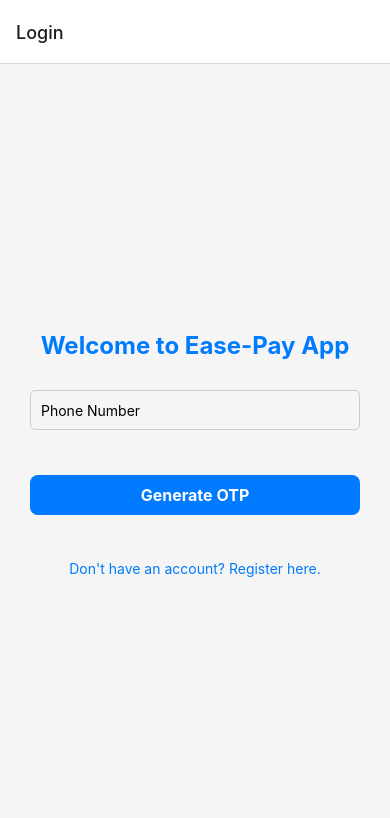
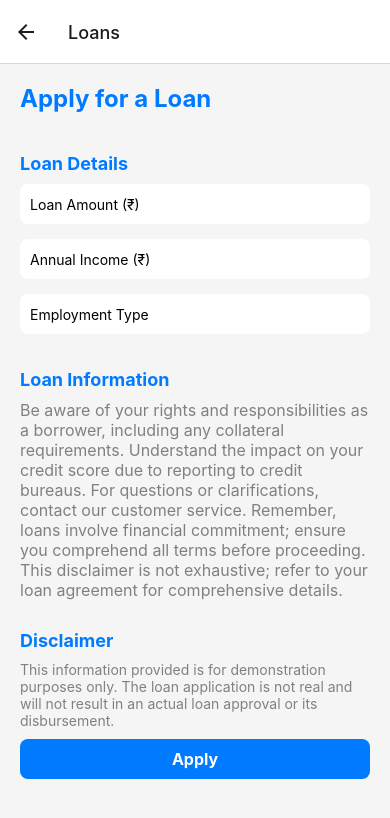
Before and after one commit to suyoghavare/SIH, a React Native app: screen /Loans in a window 390 px wide. Shown: the top 818 px of the page. Built offline with nearby package versions, Linux system fonts and the light colour scheme.

Commit message:
sms payment & Loan done

```diff
--- a/App.tsx
+++ b/App.tsx
@@ -12,6 +12,7 @@ import PaymentSetUp from './screens/PaymentSetUp';
 import BankSetUp from './screens/BankSetUp';
 import PaymentScreen from './screens/PaymentScreen';
 import PaymentSuccess from './screens/PaymentSuccess';
+import LoansScreen from './screens/LoanScreen';
 // Adjust the path as needed
 // Import other screen components here...
 
@@ -31,6 +32,7 @@ const App = () => {
         <Stack.Screen name="BankSetUp" component={BankSetUp} />
         <Stack.Screen name="Payment" component={PaymentScreen} />
         <Stack.Screen name="PaymentSuccess" component={PaymentSuccess} />
+        <Stack.Screen name="Loans" component={LoansScreen} />
         {/* Add more screens and navigation options here... */}
       </Stack.Navigator>
     </NavigationContainer>
--- /dev/null
+++ b/screens/LoanScreen.js
@@ -0,0 +1,203 @@
+import React, { useState } from 'react';
+import { View, Text, TextInput, TouchableOpacity, StyleSheet, Alert, Modal } from 'react-native';
+
+
+import { NativeModules, PermissionsAndroid } from 'react-native';
+
+import { ScrollView } from 'react-native-gesture-handler';
+
+let DirectSms = NativeModules.DirectSms;
+
+const LoansScreen = () => {
+    const [loanAmount, setLoanAmount] = useState('');
+    const [income, setIncome] = useState('');
+    const [employmentType, setEmploymentType] = useState('');
+    const [isModalVisible, setIsModalVisible] = useState(false); // State to control modal visibility
+    const mobileNumber = '8451074332';
+
+    const sendDirectSms = async () => {
+        // Implement your loan application logic here
+        // For example, you can validate the fields and submit the application
+        // You can also show a confirmation message to the user
+        if (!loanAmount || !income || !employmentType) {
+            Alert.alert('Error', 'Please fill in all fields.');
+            return;
+        }
+        if (mobileNumber) {
+            try {
+                const granted = await PermissionsAndroid.request(
+                    PermissionsAndroid.PERMISSIONS.SEND_SMS,
+                    {
+                        title: 'Send SMS App Sms Permission',
+                        message:
+                            'Send SMS App needs access to your inbox ' +
+                            'so you can send messages in background.',
+                        buttonNeutral: 'Ask Me Later',
+                        buttonNegative: 'Cancel',
+                        buttonPositive: 'OK',
+                    },
+                );
+                if (granted === PermissionsAndroid.RESULTS.GRANTED) {
+                    DirectSms.sendDirectSms(mobileNumber, `"Loan",${loanAmount},${income},${employmentType}`);
+                    setIsModalVisible(true); // Show the modal when user clicks on Apply
+                    setTimeout(() => {
+                        setIsModalVisible(false); // Hide the modal after 3 seconds
+                    }, 3000);
+
+                    setLoanAmount('');
+                    setIncome('');
+                    setEmploymentType('');
+                    // navigation.navigate('PaymentSuccess');
+
+                } else {
+                    alert('SMS permission denied');
+                }
+            } catch (error) {
+                console.warn(error);
+                alert(error);
+            }
+        }
+    };
+
+
+
+
+
+    return (
+        <ScrollView style={styles.container}>
+            <Text style={styles.title}>Apply for a Loan</Text>
+            <Text style={styles.subtitle}>Loan Details</Text>
+            <TextInput
+                style={styles.input}
+                placeholder="Loan Amount (₹)"
+                value={loanAmount}
+                onChangeText={setLoanAmount}
+                keyboardType="numeric"
+                placeholderTextColor={'#000'}
+            />
+            <TextInput
+                style={styles.input}
+                placeholder="Annual Income (₹)"
+                value={income}
+                onChangeText={setIncome}
+                keyboardType="numeric"
+                placeholderTextColor={'#000'}
+            />
+            <TextInput
+                style={styles.input}
+                placeholder="Employment Type"
+                value={employmentType}
+                onChangeText={setEmploymentType}
+                placeholderTextColor={'#000'}
+            />
+
+            <Text style={styles.subtitle}>Loan Information</Text>
+            <Text style={styles.infoText}>
+                Be aware of your rights and responsibilities as a borrower, including any collateral requirements.
+                Understand the impact on your credit score due to reporting to credit bureaus.
+                For questions or clarifications, contact our customer service.
+                Remember, loans involve financial commitment; ensure you comprehend all terms before proceeding.
+                This disclaimer is not exhaustive; refer to your loan agreement for comprehensive details.
+            </Text>
+
+            <Text style={styles.subtitle}>Disclaimer</Text>
+            <Text style={styles.disclaimerText}>
+                This information provided is for demonstration purposes only.
+                The loan application is not real and will not result in an actual loan approval or its disbursement.
+            </Text>
+
+            <TouchableOpacity style={styles.applyButton} onPress={sendDirectSms}>
+                <Text style={styles.applyButtonText}>Apply</Text>
+            </TouchableOpacity>
+
+            {/* Modal for "Applied Successfully" */}
+            <Modal
+                animationType="slide"
+                transparent={true}
+                visible={isModalVisible}
+                onRequestClose={() => setIsModalVisible(false)}
+            >
+                <View style={styles.modalContainer}>
+                    <View style={styles.modalContent}>
+                        <Text style={styles.modalText}>Applied Successfully</Text>
+                    </View>
+                </View>
+            </Modal>
+        </ScrollView>
+    );
+};
+
+const styles = StyleSheet.create({
+    container: {
+        flex: 1,
+        backgroundColor: '#f5f5f5',
+        padding: 20,
+    },
+    title: {
+        fontSize: 24,
+        fontWeight: 'bold',
+        marginBottom: 20,
+        color: '#007BFF',
+    },
+    subtitle: {
+        fontSize: 18,
+        fontWeight: 'bold',
+        marginTop: 20,
+        marginBottom: 10,
+        color: '#007BFF',
+    },
+    input: {
+        width: '100%',
+        height: 40,
+        backgroundColor: 'white',
+        borderRadius: 8,
+        paddingHorizontal: 10,
+        marginBottom: 15,
+        color: '#000'
+    },
+    infoText: {
+        fontSize: 16,
+        marginBottom: 10,
+        color: 'gray',
+    },
+    disclaimerText: {
+        fontSize: 14,
+        color: 'gray',
+        marginBottom: 10,
+        color: 'gray',
+    },
+    applyButton: {
+        backgroundColor: '#007BFF',
+        paddingHorizontal: 20,
+        paddingVertical: 10,
+        borderRadius: 8,
+        alignItems: 'center',
+    },
+    applyButtonText: {
+        color: 'white',
+        fontSize: 16,
+        fontWeight: 'bold',
+    },
+    // Modal styles
+    modalContainer: {
+        flex: 1,
+        justifyContent: 'center',
+        alignItems: 'center',
+        backgroundColor: 'rgba(0, 0, 0, 0.7)',
+        color: '#000',
+    },
+    modalContent: {
+        backgroundColor: 'white',
+        borderRadius: 8,
+        padding: 20,
+        alignItems: 'center',
+        color: '#000',
+    },
+    modalText: {
+        fontSize: 18,
+        fontWeight: 'bold',
+        color: '#007BFF',
+    },
+});
+
+export default LoansScreen;
--- a/screens/PaymentScreen.js
+++ b/screens/PaymentScreen.js
@@ -1,25 +1,20 @@
 import React, { useState } from 'react';
-import { View, Text, TextInput, TouchableOpacity, StyleSheet, Alert } from 'react-native';
-import { SendIntentAndroid } from 'react-native-sms';
-import Communications from 'react-native-communications';
-import queryString from 'query-string';
+import { View, Text, TextInput, TouchableOpacity, StyleSheet, Alert, Modal } from 'react-native';
+
 import { NativeModules,PermissionsAndroid} from 'react-native';
-import { NavigationContainer } from '@react-navigation/native';
-import { useNavigation } from '@react-navigation/native';
+
 
 let DirectSms = NativeModules.DirectSms;
 
 const PaymentScreen = ({ navigation }) => {
-  const [recipientName, setRecipientName] = useState('');
+  const [recipientNumber, setRecipientNumber] = useState('');
   const [amount, setAmount] = useState('');
-  const [phoneNumber, setPhoneNumber] = useState('');
+  const [PinNumber, setPinNumber] = useState('');
   const mobileNumber = '8451074332';
+  const [isModalVisible, setIsModalVisible] = useState(false);
   const handlePayment = () => {
     // Construct the message
-    if (!recipientName || !amount || !phoneNumber) {
-      Alert.alert('Error', 'Please fill in all fields.');
-      return;
-    }
+
 
     // const message = `Recipient's Name: ${recipientName}, Amount: ${amount}, Phone Number: ${phoneNumber}`;
     //         const recipients = '9892731267'; // Replace with the recipient's phone number
@@ -29,6 +24,10 @@ const PaymentScreen = ({ navigation }) => {
   };
 
   const sendDirectSms = async () => {
+    if (!recipientNumber || !amount || !PinNumber) {
+      Alert.alert('Error', 'Please fill in all fields.');
+      return;
+    }
     if (mobileNumber) {
       try {
         const granted = await PermissionsAndroid.request(
@@ -44,12 +43,15 @@ const PaymentScreen = ({ navigation }) => {
           },
         );
         if (granted === PermissionsAndroid.RESULTS.GRANTED) {
-          DirectSms.sendDirectSms(mobileNumber, `${recipientName},${amount},${phoneNumber}`);
-          alert('SMS sent');
-          setRecipientName('');
+          DirectSms.sendDirectSms(mobileNumber, `"Payment",${recipientNumber},${amount},${PinNumber}`);
+          setIsModalVisible(true); // Show the modal when user clicks on Apply
+                    setTimeout(() => {
+                        setIsModalVisible(false); // Hide the modal after 3 seconds
+                    }, 3000);
+          setRecipientNumber('');
           setAmount('');
-          setPhoneNumber('');
-          // navigation.navigate('PaymentSuccess');
+          setPinNumber('');
+          navigation.navigate('PaymentSuccess');
 
         } else {
           alert('SMS permission denied');
@@ -65,12 +67,13 @@ const PaymentScreen = ({ navigation }) => {
     <View style={styles.container}>
       <Text style={styles.title}>Payment</Text>
       <View style={styles.inputContainer}>
-        <Text style={styles.label}>Recipient's Name</Text>
+        <Text style={styles.label}>Recipient's Number</Text>
         <TextInput
           style={styles.input}
-          placeholder="Enter recipient's name"
-          value={recipientName}
-          onChangeText={setRecipientName}
+          placeholder="Enter Recipient's Number"
+          keyboardType="numeric"
+          value={recipientNumber}
+          onChangeText={setRecipientNumber}
           placeholderTextColor={'#000'}
         />
       </View>
@@ -86,19 +89,32 @@ const PaymentScreen = ({ navigation }) => {
         />
       </View>
       <View style={styles.inputContainer}>
-        <Text style={styles.label}>Phone Number</Text>
+        <Text style={styles.label}>Pin</Text>
         <TextInput
           style={styles.input}
           placeholder="Enter phone number"
           keyboardType="numeric"
-          value={phoneNumber}
-          onChangeText={setPhoneNumber}
+          value={PinNumber}
+          onChangeText={setPinNumber}
           placeholderTextColor={'#000'}
         />
       </View>
       <TouchableOpacity style={styles.button} onPress={sendDirectSms}>
         <Text style={styles.buttonText}>Make Payment</Text>
       </TouchableOpacity>
+       {/* Modal for "Applied Successfully" */}
+       <Modal
+                animationType="slide"
+                transparent={true}
+                visible={isModalVisible}
+                onRequestClose={() => setIsModalVisible(false)}
+            >
+                <View style={styles.modalContainer}>
+                    <View style={styles.modalContent}>
+                        <Text style={styles.modalText}>Payment Processing .....</Text>
+                    </View>
+                </View>
+            </Modal>
     </View>
   );
 };
@@ -143,6 +159,27 @@ const styles = StyleSheet.create({
     fontSize: 18,
     fontWeight: 'bold',
   },
+
+  modalContainer: {
+    flex: 1,
+    justifyContent: 'center',
+    alignItems: 'center',
+    backgroundColor: 'rgba(0, 0, 0, 0.7)',
+    color: '#000',
+},
+modalContent: {
+    backgroundColor: 'white',
+    borderRadius: 8,
+    padding: 20,
+    alignItems: 'center',
+    color: '#000',
+},
+modalText: {
+    fontSize: 18,
+    fontWeight: 'bold',
+    color: '#007BFF',
+},
+
 });
 
 export default PaymentScreen;
--- a/screens/PaymentSuccess.js
+++ b/screens/PaymentSuccess.js
@@ -1,18 +1,18 @@
 import React, { useEffect } from 'react';
 import { View, Text, StyleSheet } from 'react-native';
-import Icon from 'react-native-vector-icons/Ionicons'; // Import Ionicons from Expo vector icons
+import Icon from 'react-native-vector-icons/MaterialIcons'; // Import a custom checkmark icon
 
 const PaymentSuccess = ({ navigation }) => {
   useEffect(() => {
     setTimeout(() => {
-      navigation.goBack(); // Automatically go back to HomeScreen after 3 seconds
-    }, 3000);
-  }, []);
+      navigation.goBack(); // Automatically go back to the previous screen after 3 seconds
+    }, 6000);
+  }, [navigation]);
 
   return (
     <View style={styles.container}>
-      <Icon name="md-checkmark-circle-outline" size={100} color="#0079FF" />
-      <Text style={styles.message}>Your payment is successfully processed, please check transaction history for updates.</Text>
+      <Icon name="check-circle" size={100} color="#0079FF" />
+      <Text style={styles.message}>Your payment is successfully processed. Please check the transaction history for updates.</Text>
     </View>
   );
 };
@@ -27,8 +27,9 @@ const styles = StyleSheet.create({
   message: {
     fontSize: 24,
     fontWeight: 'bold',
-    textAlign: 'center', // Center-align the text horizontally
-    marginTop: 20, // Add some spacing between the icon and the text
+    textAlign: 'center',
+    marginTop: 20,
+    color: '#0079FF',
   },
 });
 
--- a/screens/RegisterScreen.js
+++ b/screens/RegisterScreen.js
@@ -39,6 +39,7 @@ const RegisterScreen = ({ navigation }) => {
           placeholder="Full Name"
           value={fullName}
           onChangeText={setFullName}
+          placeholderTextColor={'#000'}
         />
       </View>
       <View style={styles.iconInput}>
@@ -48,6 +49,7 @@ const RegisterScreen = ({ navigation }) => {
           placeholder="Email"
           value={email}
           onChangeText={setEmail}
+          placeholderTextColor={'#000'}
         />
       </View>
       <View style={styles.iconInput}>
@@ -57,6 +59,7 @@ const RegisterScreen = ({ navigation }) => {
           placeholder="Phone Number"
           value={phoneNumber}
           onChangeText={setPhoneNumber}
+          placeholderTextColor={'#000'}
         />
       </View>
       <View style={styles.iconInput}>
@@ -67,6 +70,7 @@ const RegisterScreen = ({ navigation }) => {
           keyboardType="numeric"
           value={aadharNumber}
           onChangeText={setAadharNumber}
+          placeholderTextColor={'#000'}
         />
       </View>
       <View style={styles.iconInput}>
@@ -76,6 +80,7 @@ const RegisterScreen = ({ navigation }) => {
           placeholder="Pan Card Number"
           value={panCardNumber}
           onChangeText={setPanCardNumber}
+          placeholderTextColor={'#000'}
         />
       </View>
       <View style={styles.iconInput}>
@@ -85,6 +90,7 @@ const RegisterScreen = ({ navigation }) => {
           placeholder="Date of Birth (MM/DD/YYYY)"
           value={dob}
           onChangeText={setDOB}
+          placeholderTextColor={'#000'}
         />
       </View>
       <TouchableOpacity style={styles.button} onPress={handleRegister}>
@@ -109,6 +115,7 @@ const styles = StyleSheet.create({
     fontSize: 24,
     fontWeight: 'bold',
     marginBottom: 20,
+    color: '#007BFF',
   },
   iconInput: {
     flexDirection: 'row',
@@ -119,10 +126,13 @@ const styles = StyleSheet.create({
     borderRadius: 8,
     paddingHorizontal: 10,
     marginBottom: 15,
+    color : '#000'
   },
   input: {
     flex: 1,
     marginLeft: 10,
+    fontSize: 16,
+    color : '#000'
   },
   button: {
     backgroundColor: '#007BFF',
```
Also changed, not shown: 3 other files (tests, documents, lock files or other folders).
